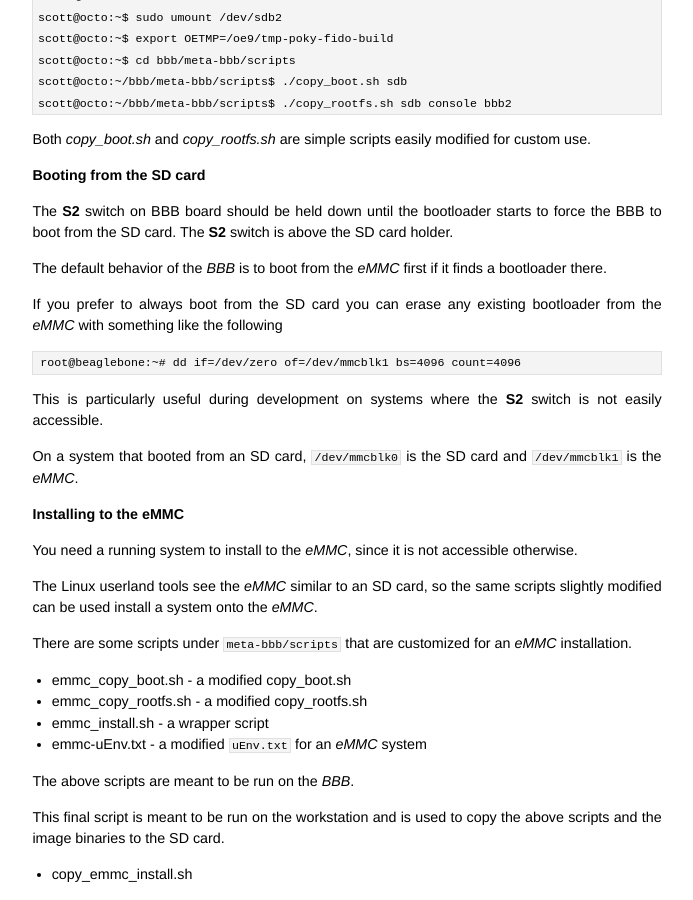
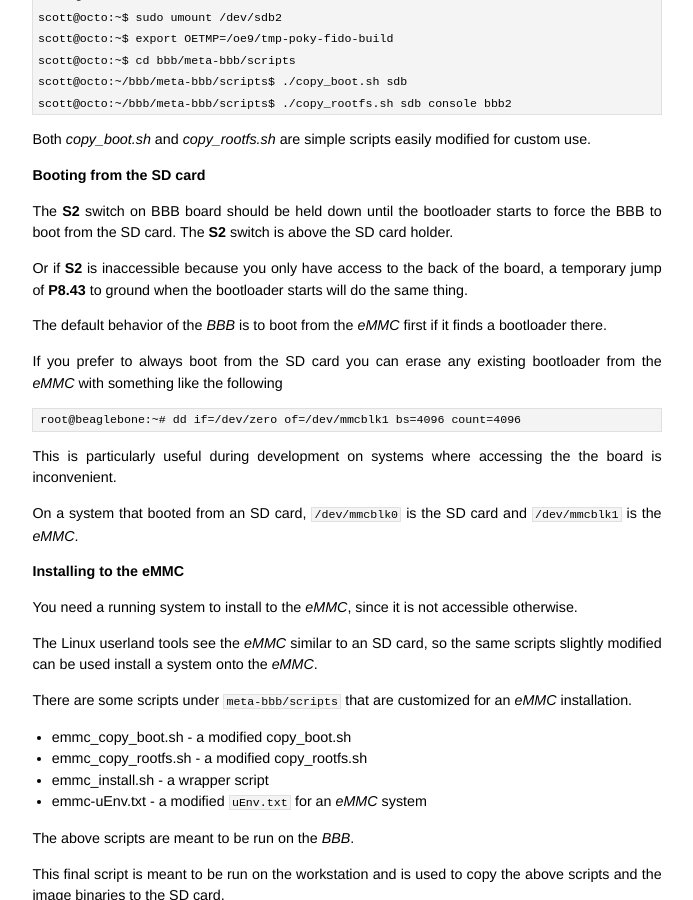
Before and after one commit to jumpnow/jumpnowtek-site, a Jekyll site: the page built from _posts/2015-06-08-BeagleBone-Systems-with-Yocto.md, in a window 1280 px wide and 900 px high, scrolled down 6940 px. Shown: the whole window, without its empty margins (293-986 px from the left). Built offline with Jekyll 4.4.1, drawn with Linux system fonts in a browser that asks for light colours; some of the changed text lies outside the part shown.

Commit message:
Add P8.42 alternative to S2 to bbb doc

```diff
--- a/_posts/2015-06-08-BeagleBone-Systems-with-Yocto.md
+++ b/_posts/2015-06-08-BeagleBone-Systems-with-Yocto.md
@@ -332,13 +332,15 @@ Both *copy_boot.sh* and *copy_rootfs.sh* are simple scripts easily modified for
 
 The **S2** switch on BBB board should be held down until the bootloader starts to force the BBB to boot from the SD card. The **S2** switch is above the SD card holder.
 
+Or if **S2** is inaccessible because you only have access to the back of the board, a temporary jump of **P8.43** to ground when the bootloader starts will do the same thing.
+
 The default behavior of the *BBB* is to boot from the *eMMC* first if it finds a bootloader there.
 
 If you prefer to always boot from the SD card you can erase any existing bootloader from the *eMMC* with something like the following
 
     root@beaglebone:~# dd if=/dev/zero of=/dev/mmcblk1 bs=4096 count=4096
 
-This is particularly useful during development on systems where the **S2** switch is not easily accessible.
+This is particularly useful during development on systems where accessing the the board is inconvenient.
 
 On a system that booted from an SD card, `/dev/mmcblk0` is the SD card and `/dev/mmcblk1` is the *eMMC*.
 
```
Also changed, not shown: other parts of _posts/2015-06-08-BeagleBone-Systems-with-Yocto.md (+1 -1 lines).
